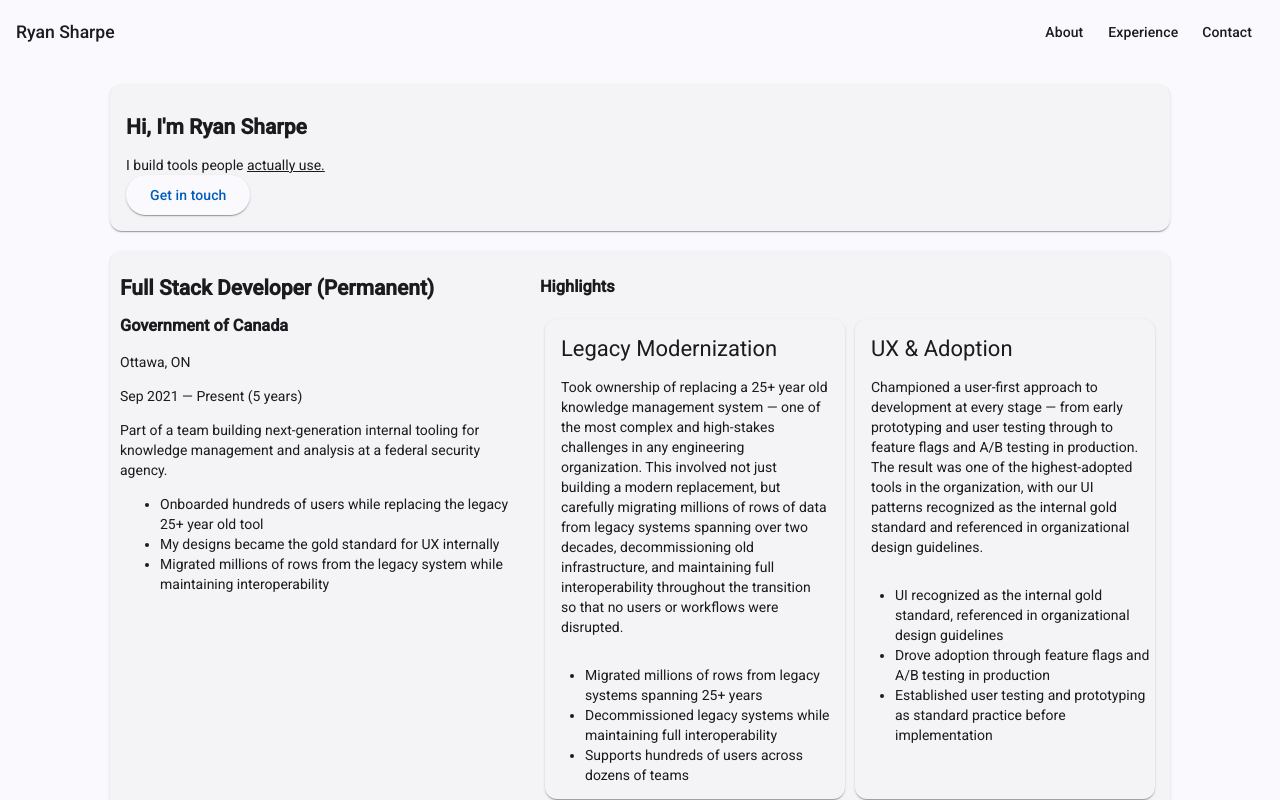
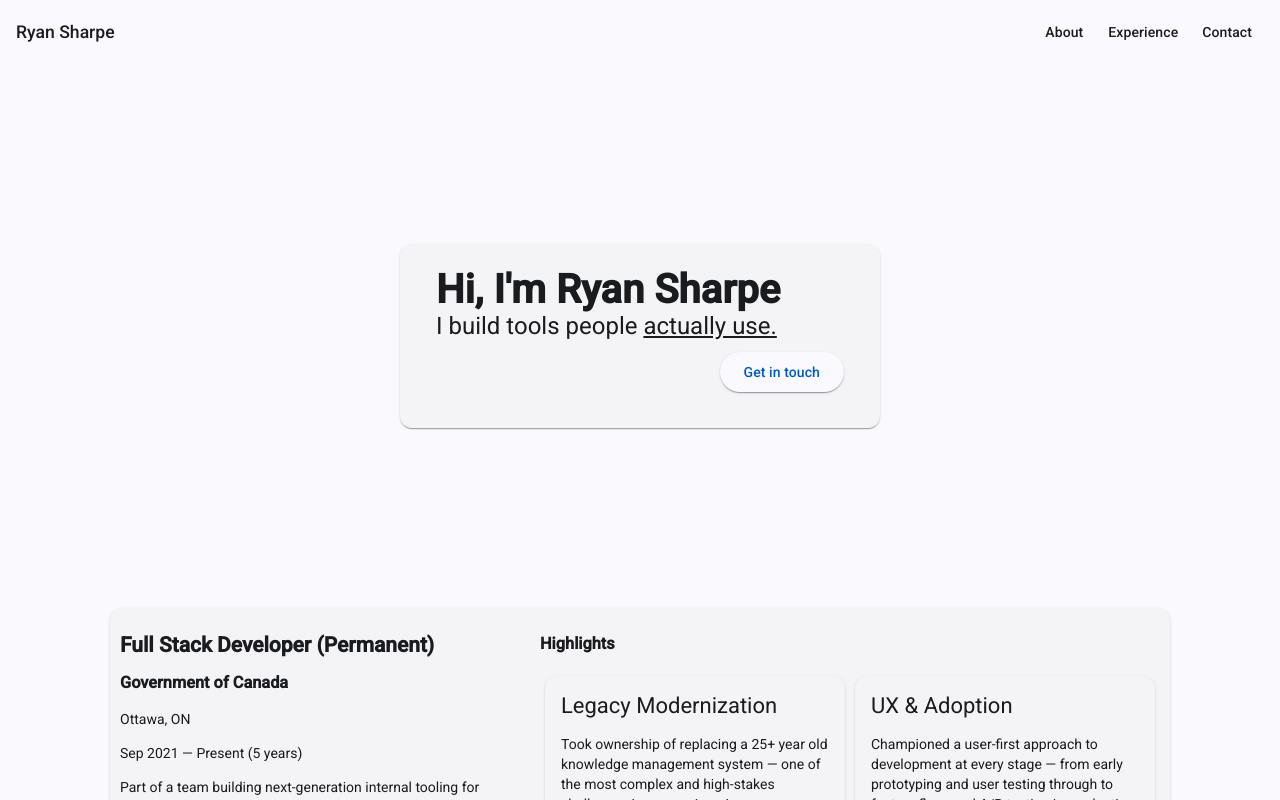
Before and after one commit to rrsharpe/rrsharpe.github.io, an Angular app in the folder portfolio/: page / in a window 1280 px wide. Shown: the top 800 px of the page. Built offline with nearby package versions, Linux system fonts and the light colour scheme.

Commit message:
Change size of greeting card

```diff
--- a/portfolio/src/app/greeting-card/greeting-card.scss
+++ b/portfolio/src/app/greeting-card/greeting-card.scss
@@ -0,0 +1,29 @@
+:host {
+  display: block;
+  padding: 20vh 0;
+}
+
+mat-card {
+  max-width: 480px;
+  margin: 0 auto;
+  padding: 20px;
+}
+
+mat-card-content {
+  display: flex;
+  flex-direction: column;
+  gap: 16px;
+
+  h1 {
+    margin: 0;
+    font-size: 2.5rem;
+  }
+
+  section {
+    font-size: 1.5rem;
+  }
+
+  a {
+    align-self: flex-end;
+  }
+}
```
